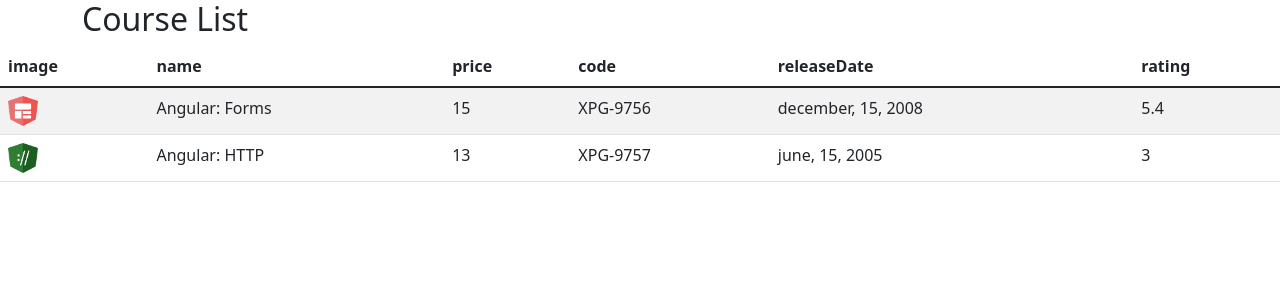
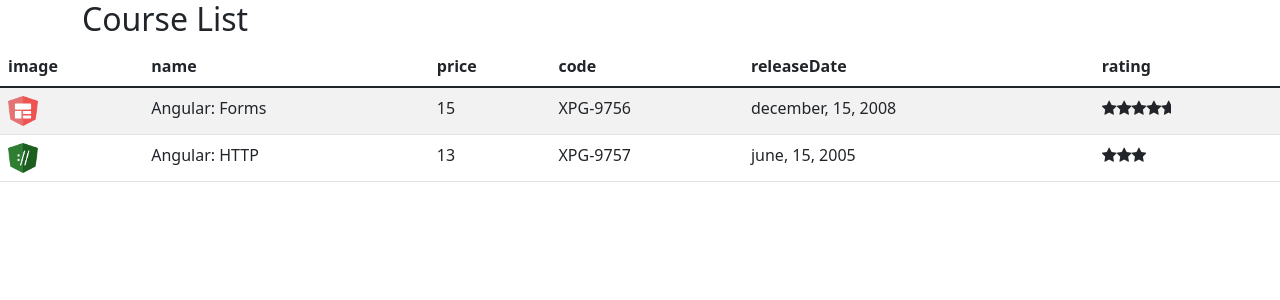
Before and after one commit to Vitor-Kemuel/course-manager, an Angular app: page /courses in a window 1280 px wide. Shown: the top 300 px of the page. Built offline with nearby package versions, Linux system fonts and the light colour scheme.

Commit message:
Adicionando font awesome e criando novo component

```diff
--- a/package.json
+++ b/package.json
@@ -19,6 +19,7 @@
     "@angular/platform-browser-dynamic": "^14.0.0",
     "@angular/router": "^14.0.0",
     "bootstrap": "^5.1.3",
+    "font-awesome": "^4.7.0",
     "rxjs": "~7.5.0",
     "tslib": "^2.3.0",
     "zone.js": "~0.11.4"
--- a/src/app/app.module.ts
+++ b/src/app/app.module.ts
@@ -4,11 +4,13 @@ import { FormsModule } from '@angular/forms';
 
 import { AppComponent } from './app.component';
 import { CourseListComponent } from './courses/course-list.component';
+import { StarComponent } from './star/star.component';
 
 @NgModule({
   declarations: [
     AppComponent,
-    CourseListComponent
+    CourseListComponent,
+    StarComponent
   ],
   imports: [
     BrowserModule,
--- a/src/app/courses/course-list.component.html
+++ b/src/app/courses/course-list.component.html
@@ -20,7 +20,9 @@
       <td>{{ course.price }}</td>
       <td>{{ course.code }}</td>
       <td>{{ course.releaseDate }}</td>
-      <td>{{ course.rating }}</td>
+      <td>
+        <app-star [rating]="course.rating"></app-star>
+      </td>
     </tr>
   </tbody>
 </table>
--- a/src/app/courses/course-list.component.ts
+++ b/src/app/courses/course-list.component.ts
@@ -19,7 +19,7 @@ export class CourseListComponent implements OnInit {
         price: 15,
         code: "XPG-9756",
         duration: 40,
-        rating: 5.4,
+        rating: 4.7,
         releaseDate: 'december, 15, 2008',
       },
 
--- /dev/null
+++ b/src/app/star/star.component.css
@@ -0,0 +1,3 @@
+.crop{
+  overflow: hidden;
+}
--- /dev/null
+++ b/src/app/star/star.component.html
@@ -0,0 +1,9 @@
+<div class="crop" [style.width.px]="starWidth" [title]="rating">
+  <div style="width: 100px;">
+    <span class="fa fa-star"></span>
+    <span class="fa fa-star"></span>
+    <span class="fa fa-star"></span>
+    <span class="fa fa-star"></span>
+    <span class="fa fa-star"></span>
+  </div>
+</div>
--- /dev/null
+++ b/src/app/star/star.component.ts
@@ -0,0 +1,19 @@
+import { Component, Input, OnChanges, SimpleChanges } from "@angular/core";
+
+@Component({
+  selector: "app-star",
+  templateUrl: "./star.component.html",
+  styleUrls: ["./star.component.css"]
+})
+
+export class StarComponent implements OnChanges {
+  @Input()
+
+  rating: number = 0;
+
+  starWidth: number = 0;
+
+  ngOnChanges(): void {
+    this.starWidth = this.rating * 74 / 5
+  }
+}
--- a/src/styles.css
+++ b/src/styles.css
@@ -1,2 +1,3 @@
 /* You can add global styles to this file, and also import other style files */
-@import '~bootstrap/dist/css/bootstrap.min.css'
+@import '~bootstrap/dist/css/bootstrap.min.css';
+@import '~font-awesome/css/font-awesome.min.css';
```
Also changed, not shown: 1 other file (tests, documents, lock files or other folders).
